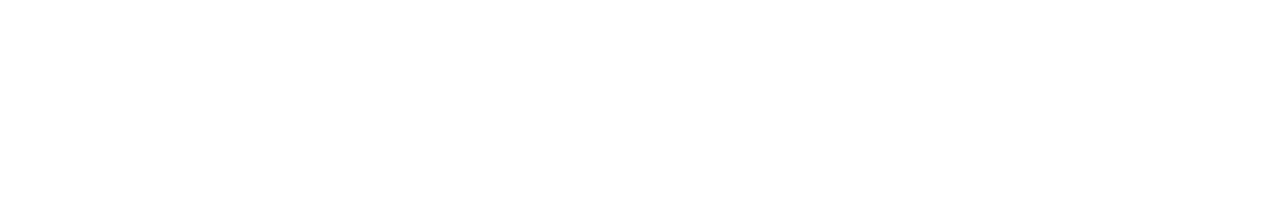
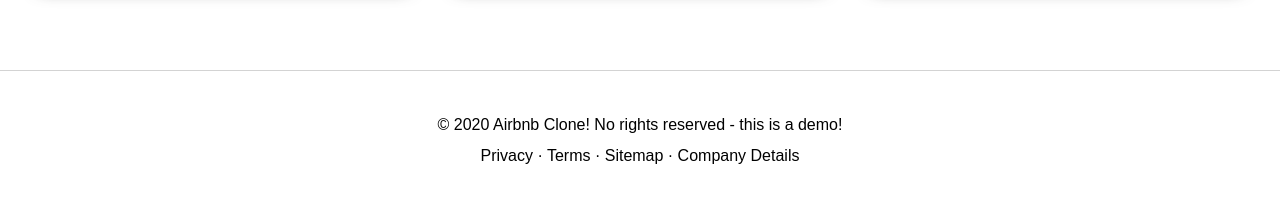
Before and after one commit to rand-singh/react-airbnb-clone, a React (Create React App) app: page / in a window 1280 px wide. Shown: the part 1572-1774 px from the top of the page. Before the commit the page ends 1562 px from the top, so only its background shows below. Built offline with nearby package versions, Linux system fonts and the light colour scheme; a web font is replaced by a local one.

Commit message:
Create footer component, style tweaks

```diff
--- a/src/App.js
+++ b/src/App.js
@@ -1,12 +1,15 @@
 import './App.scss';
 import Home from './components/home/Home'
 import Header from './components/Header'
+import Footer from './components/Footer'
 
 function App() {
   return (
     <div className="app">
 		<Header />
 		<Home />
+		<Footer />
+
 		{/* Home */}
 			{/* Header */}
 
--- /dev/null
+++ b/src/components/Footer.js
@@ -0,0 +1,13 @@
+import React from 'react'
+import './Footer.scss'
+
+function Footer() {
+    return (
+        <div className="footer">
+            <p>© 2020 Airbnb Clone! No rights reserved - this is a demo! </p>
+            <p>Privacy &#183; Terms &#183; Sitemap &#183; Company Details</p>
+        </div>
+    )
+}
+
+export default Footer
--- /dev/null
+++ b/src/components/Footer.scss
@@ -0,0 +1,14 @@
+.footer {
+	margin-top: 80px;
+	border-top: 1px solid lightgray;
+	padding: 40px;
+	text-align: center;
+
+	p {
+		font-size: 16px;
+
+		&:first-child {
+			margin-bottom: 3px;
+		}
+	}
+}
--- a/src/components/Header.scss
+++ b/src/components/Header.scss
@@ -1,13 +1,14 @@
 .header {
 	display: flex;
 	justify-content: space-between;
-	align-items: center; // is this needed
+	align-items: center;
 	padding: 20px 38px;
 	position: sticky;
 	background-color: white;
 	z-index: 100;
 	width: 100%;
-	top: 0; // is this needed?
+	top: 0;
+	box-shadow: 0 0 4px 1px rgba(0, 0, 0, 0.08);
 }
 
 .header__icon {
```
